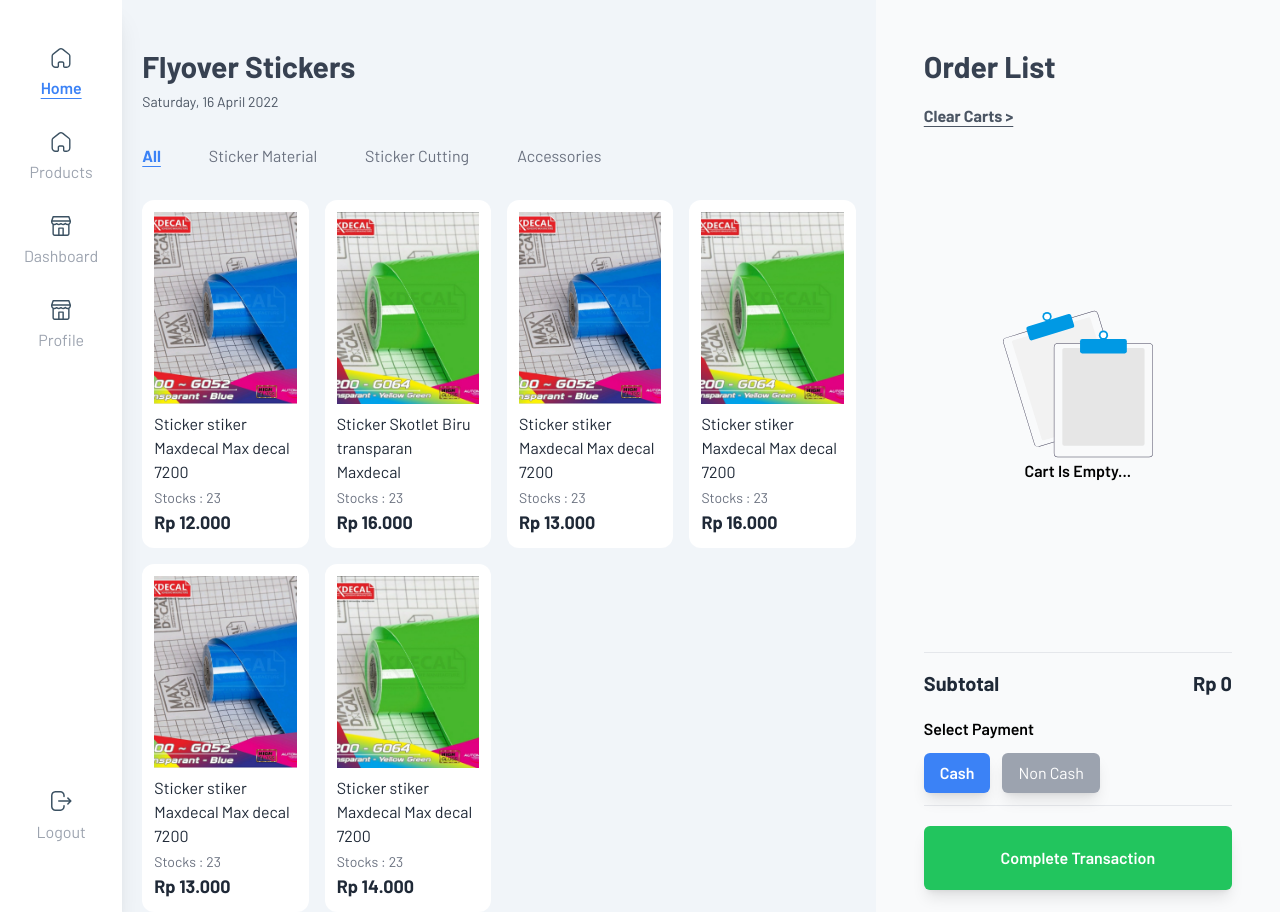
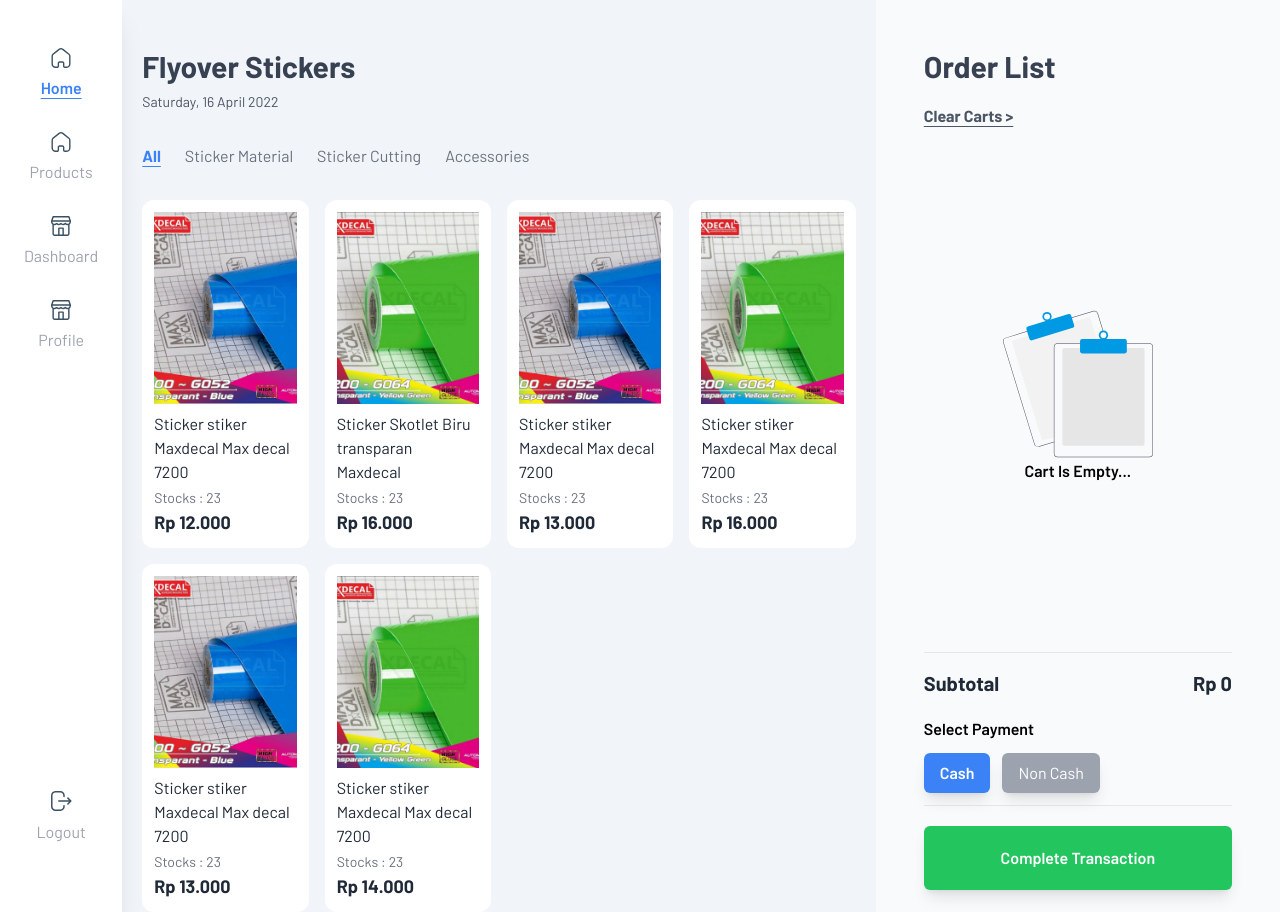
Before and after one commit to rahulsya/posmicro, a React (Create React App) app: page / in a window 1280 px wide. Built offline with nearby package versions, Linux system fonts and the light colour scheme.

Commit message:
fix spacing header

```diff
--- a/src/pages/Home/Header.js
+++ b/src/pages/Home/Header.js
@@ -2,26 +2,27 @@ import React from "react";
 
 function Header() {
   return (
-    <div>
+    <>
       <div className="flex flex-col font-bold text-3xl">
         <div className="text-gray-700 pb-2">Flyover Stickers</div>
         <div className="text-gray-600 text-sm font-normal">
           Saturday, 16 April 2022
         </div>
+        {/* <hr /> */}
       </div>
 
       {/* categories */}
       <div className="mt-8 mb-8">
-        <div className="flex flex-row text-gray-500 ">
-          <div className="cursor-pointer font-bold text-blue-500 pr-12 underline underline-offset-4">
+        <div className="w-3/4 lg:w-full overflow-x-auto flex flex-row text-gray-500 ">
+          <div className="cursor-pointer font-bold text-blue-500 pr-6 underline underline-offset-4">
             All
           </div>
-          <div className="cursor-pointer pr-12">Sticker Material</div>
-          <div className="cursor-pointer pr-12">Sticker Cutting</div>
-          <div className="cursor-pointer pr-12">Accessories</div>
+          <div className="cursor-pointer pr-6">Sticker Material</div>
+          <div className="cursor-pointer pr-6">Sticker Cutting</div>
+          <div className="cursor-pointer pr-6">Accessories</div>
         </div>
       </div>
-    </div>
+    </>
   );
 }
 
```
